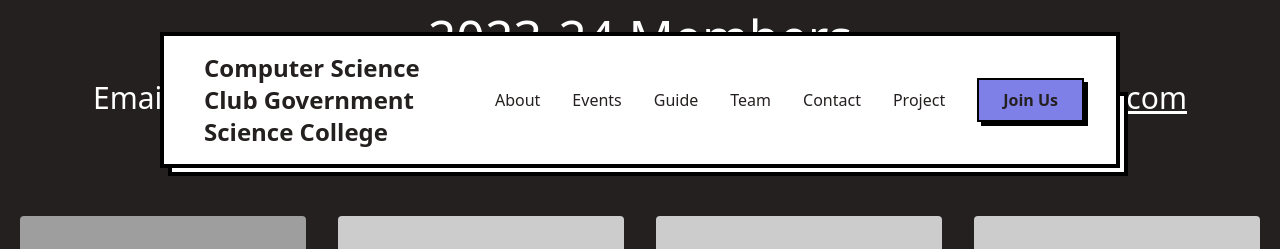
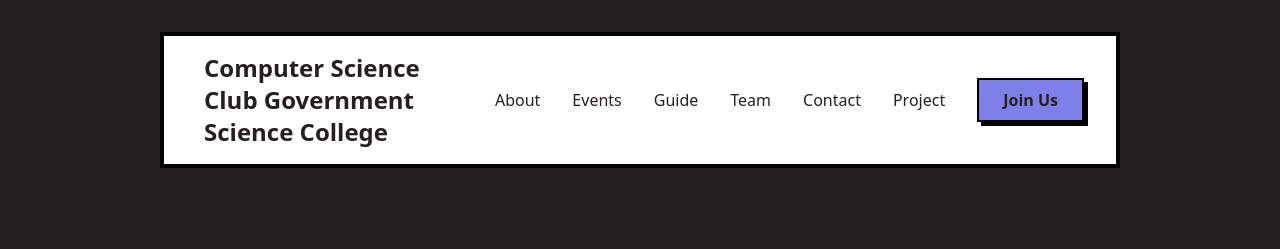
Before and after one commit to csclubgsc/csclubgsc.github.io, a plain HTML site: page team.html in a window 1280 px wide. Shown: the top 249 px of the page. Drawn offline with nearby package versions, Linux system fonts and the light colour scheme; grey boxes are pictures that could not be loaded; placeholder pictures from the web are drawn by us.

Commit message:
Update team.html

```diff
--- a/team.html
+++ b/team.html
@@ -15,7 +15,7 @@
 
 <body>
      <div class="overflow-x-hidden bg-grey text-white">
-        <header class="hidden md:block fixed z-[9999] w-full">
+        <header class="hidden md:block z-[9999] w-full">
             <div class="absolute -z-20 h-40 w-full transition-all duration-500  undefined"></div>
             <div class="mx-auto mt-8 w-responsive">
                 <div class="flex items-center gap-8 border-4 border-black bg-white px-8 py-4 text-grey">
```
